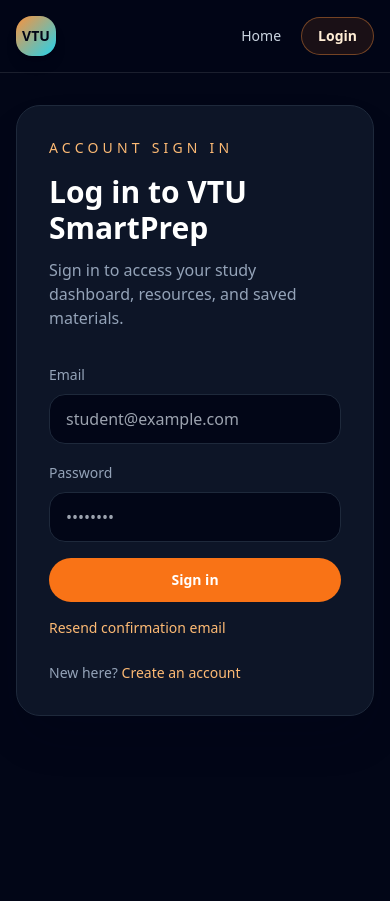
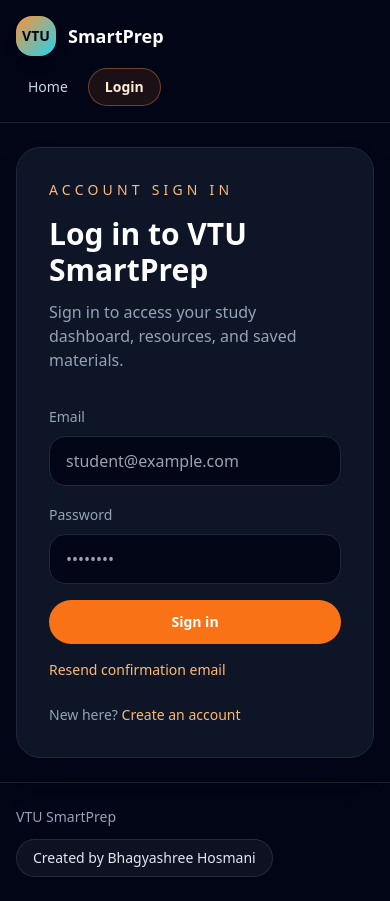
Before and after one commit to hbhagyashree/VTU-app-Repo, a Next.js app: page /login in a window 390 px wide. Before the commit the page ends 844 px from the top, so only its background shows below. Built offline with nearby package versions, Linux system fonts and the light colour scheme; no server answers.

Commit message:
Add creator credit and improve responsive layout

```diff
--- a/app/layout.tsx
+++ b/app/layout.tsx
@@ -3,7 +3,8 @@ import type { Metadata } from 'next';
 
 export const metadata: Metadata = {
   title: 'VTU SmartPrep',
-  description: 'AI-powered VTU exam preparation platform for students and admins.',
+  description: 'VTU SmartPrep study platform created by Bhagyashree Hosmani.',
+  authors: [{ name: 'Bhagyashree Hosmani', url: 'https://www.linkedin.com/in/bhagyashree-hosmani-95644117b/' }],
 };
 
 export default function RootLayout({ children }: { children: React.ReactNode }) {
--- a/app/page.tsx
+++ b/app/page.tsx
@@ -24,7 +24,7 @@ const features = [
 export default function HomePage() {
   return (
     <AppShell>
-      <section className="relative overflow-hidden rounded-[2rem] border border-white/10 bg-slate-950/40 p-6 shadow-2xl shadow-slate-950/30 sm:p-10 lg:p-12">
+      <section className="relative overflow-hidden rounded-[1.6rem] border border-white/10 bg-slate-950/40 p-5 shadow-2xl shadow-slate-950/30 sm:rounded-[2rem] sm:p-10 lg:p-12">
         <div className="absolute inset-0 bg-[radial-gradient(circle_at_20%_10%,rgba(249,115,22,0.18),transparent_28%),radial-gradient(circle_at_85%_20%,rgba(34,211,238,0.14),transparent_30%)]" />
         <div className="relative grid gap-10 lg:grid-cols-[1.15fr_0.85fr] lg:items-center">
           <div>
@@ -32,10 +32,10 @@ export default function HomePage() {
               <Sparkles className="h-4 w-4" />
               VTU exam prep, organized by subject
             </div>
-            <h1 className="max-w-3xl text-4xl font-black leading-[1.02] tracking-tight text-white sm:text-6xl">
+            <h1 className="max-w-3xl text-4xl font-black leading-[1.04] tracking-tight text-white sm:text-6xl">
               Study faster with notes, PYQs, and solved answers in one calm workspace.
             </h1>
-            <p className="mt-6 max-w-2xl text-lg leading-8 text-slate-300">
+            <p className="mt-6 max-w-2xl text-base leading-7 text-slate-300 sm:text-lg sm:leading-8">
               VTU SmartPrep keeps module-wise resources, uploaded PDFs, and saved study materials behind a clean student login, so revision feels focused from the first click.
             </p>
             <div className="mt-8 flex flex-col gap-3 sm:flex-row sm:items-center">
@@ -49,10 +49,10 @@ export default function HomePage() {
             </div>
           </div>
 
-          <div className="glass-panel rounded-[2rem] p-6">
+          <div className="glass-panel rounded-[1.5rem] p-4 sm:rounded-[2rem] sm:p-6">
             <div className="rounded-3xl border border-white/10 bg-slate-950/60 p-5">
               <p className="text-sm uppercase tracking-[0.3em] text-ocean-300">Study flow</p>
-              <h2 className="mt-3 text-2xl font-bold text-white">Everything students need after login</h2>
+              <h2 className="mt-3 text-xl font-bold text-white sm:text-2xl">Everything students need after login</h2>
               <div className="mt-6 space-y-4">
                 {[
                   'Open published subjects only',
--- a/components/layout/AppShell.tsx
+++ b/components/layout/AppShell.tsx
@@ -6,11 +6,24 @@ type AppShellProps = {
 
 export default function AppShell({ children }: AppShellProps) {
   return (
-    <div className="min-h-screen text-slate-100">
+    <div className="flex min-h-screen flex-col text-slate-100">
       <Navbar />
-      <main className="mx-auto w-full max-w-6xl px-4 py-8 sm:py-10">
+      <main className="mx-auto w-full max-w-6xl flex-1 px-4 py-6 sm:px-6 sm:py-10 lg:px-8">
         {children}
       </main>
+      <footer className="border-t border-white/10 bg-slate-950/55 px-4 py-6 backdrop-blur-xl">
+        <div className="mx-auto flex max-w-6xl flex-col gap-3 text-sm text-slate-400 sm:flex-row sm:items-center sm:justify-between">
+          <p>VTU SmartPrep</p>
+          <a
+            href="https://www.linkedin.com/in/bhagyashree-hosmani-95644117b/"
+            target="_blank"
+            rel="noreferrer"
+            className="inline-flex w-fit rounded-full border border-white/10 bg-white/5 px-4 py-2 font-medium text-slate-200 transition hover:border-brand-300/50 hover:text-white"
+          >
+            Created by Bhagyashree Hosmani
+          </a>
+        </div>
+      </footer>
     </div>
   );
 }
--- a/components/layout/Navbar.tsx
+++ b/components/layout/Navbar.tsx
@@ -46,15 +46,15 @@ export default function Navbar() {
 
   return (
     <header className="sticky top-0 z-40 border-b border-white/10 bg-slate-950/70 backdrop-blur-xl">
-      <nav className="mx-auto flex max-w-6xl items-center justify-between px-4 py-4">
-        <Link href="/" className="group flex items-center gap-3 text-lg font-semibold text-white">
+      <nav className="mx-auto flex max-w-6xl flex-col gap-3 px-4 py-4 sm:flex-row sm:items-center sm:justify-between sm:px-6 lg:px-8">
+        <Link href="/" className="group flex w-fit items-center gap-3 text-lg font-semibold text-white">
           <span className="grid h-10 w-10 place-items-center rounded-2xl bg-gradient-to-br from-brand-400 to-ocean-400 text-sm font-black text-slate-950 shadow-lg shadow-brand-950/30">
             VTU
           </span>
-          <span className="hidden sm:inline">SmartPrep</span>
+          <span>SmartPrep</span>
         </Link>
 
-        <div className="flex items-center gap-2 text-sm text-slate-300 sm:gap-3">
+        <div className="flex max-w-full flex-wrap items-center gap-2 text-sm text-slate-300 sm:justify-end sm:gap-3">
           <Link href="/" className="rounded-full px-3 py-2 transition hover:bg-white/10 hover:text-white">Home</Link>
 
           {user === undefined ? null : user === null ? (
--- a/styles/globals.css
+++ b/styles/globals.css
@@ -9,10 +9,12 @@
 
 html {
   scroll-behavior: smooth;
+  overflow-x: hidden;
 }
 
 body {
   min-height: 100vh;
+  overflow-x: hidden;
   background:
     radial-gradient(circle at 12% 8%, rgba(249, 115, 22, 0.2), transparent 26%),
     radial-gradient(circle at 85% 18%, rgba(34, 211, 238, 0.16), transparent 28%),
```
